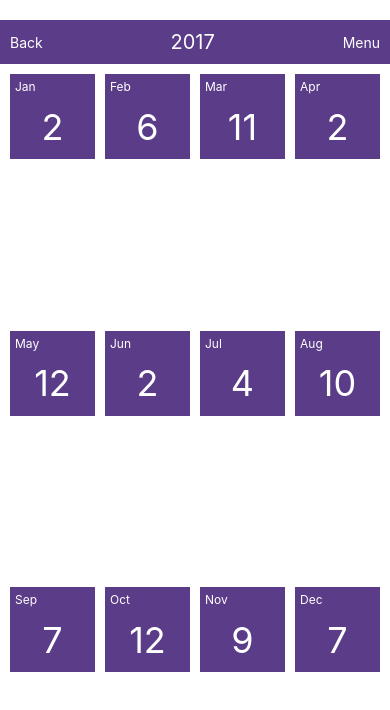
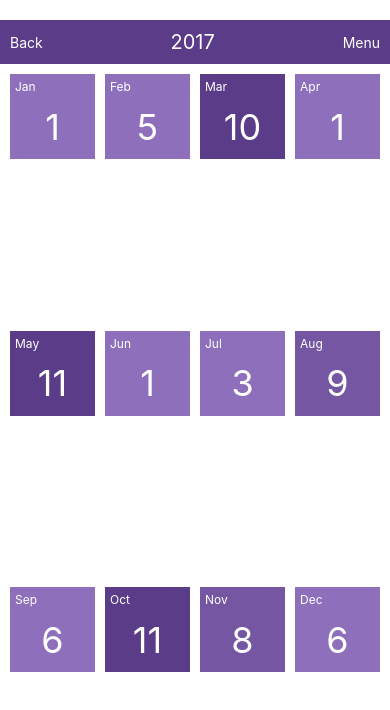
Before and after one commit to dillonchr/ekdotis, a React Native app: screen / in a window 390 px wide. Shown: the top 710 px of the page. Built offline with nearby package versions, Linux system fonts and the light colour scheme.

Commit message:
made tile-set determine a shading grade for tiles, turning in for the night

```diff
--- a/App.js
+++ b/App.js
@@ -6,7 +6,7 @@ import TileSet from './components/tile-set';
 
 export default props => {
     const tiles = ['Jan','Feb','Mar','Apr','May','Jun','Jul','Aug','Sep','Oct','Nov','Dec']
-        .map(label => ({label, body: ~~(Math.random() * 12) + 1}));
+        .map(label => ({label, body: ~~(Math.random() * 12)}));
 
     return (
         <Store>
--- a/components/tile-set.js
+++ b/components/tile-set.js
@@ -3,10 +3,18 @@ import { View } from 'react-native';
 import Tile from './tile';
 
 export default ({tiles}) => {
-    console.log(tiles[0]);
+    const min = tiles.reduce((lo, {body}) => body < lo ? body : lo, Infinity);
+    const max = tiles.reduce((hi, {body}) => body > hi ? body : hi, min);
+    const steps = (max - min) / 3;
+    const children = tiles
+        .map(t => {
+            const rank = t.body / steps;
+            return <Tile key={t.label} label={t.label} body={t.body} rank={rank} />;
+        });
+
     return (
         <View style={style}>
-            {tiles.map(t => <Tile key={t.label} label={t.label} body={t.body} />)}
+            {children}
         </View>
     );
 };
--- a/components/tile.js
+++ b/components/tile.js
@@ -1,16 +1,17 @@
 import React from 'react';
 import { TouchableOpacity, View, Text, Dimensions } from 'react-native';
 
-export default ({label, body}) => {
+export default ({label, body, rank}) => {
     const { width } = Dimensions.get('window');
     const tileSize = (width - 50) / 4;
+    const backgroundColor = body === 0 ? 'gray' : rank < 2 ? '#8E6FBB' : rank < 3 ? '#7556A2' : '#5B3C88';
     return (
-        <TouchableOpacity style={{...styles.tile, height: tileSize, width: tileSize}} onPress={() => console.log('tile click')}>
+        <TouchableOpacity style={{...styles.tile, backgroundColor, height: tileSize, width: tileSize}} onPress={() => console.log('tile click')}>
             <View style={styles.label}>
                 <Text style={styles.labelText}>{label}</Text>
             </View>
             <View style={styles.body}>
-                <Text style={styles.bodyText}>{body}</Text>
+                <Text style={styles.bodyText}>{!!body && body}</Text>
             </View>
         </TouchableOpacity>
     );
@@ -18,7 +19,6 @@ export default ({label, body}) => {
 
 const styles = {
     tile: {
-        backgroundColor: '#5B3C88',
         display: 'flex',
         margin: 5,
         width: '25%'
```
